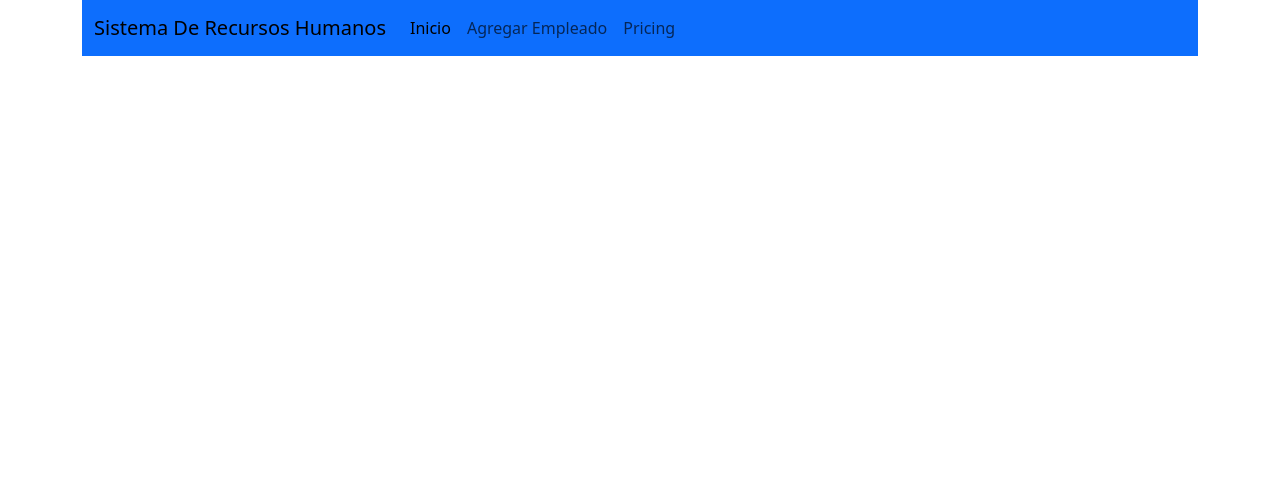
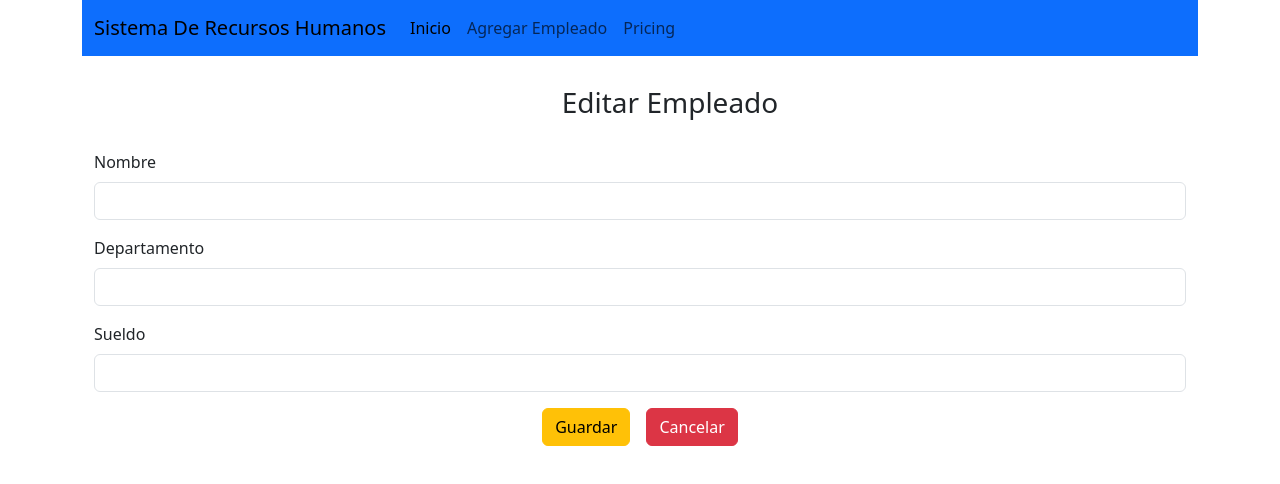
Before and after one commit to Nefta11/FrontendWeb-RH-App, a React (Create React App) app: page /editar/1 in a window 1280 px wide. Shown: the top 484 px of the page. Built offline with nearby package versions, Linux system fonts and the light colour scheme.

Commit message:
Agregar componente EditarEmpleado y enrutamiento correspondiente en App.jsx; actualizar ListadoEmpleados para incluir enlaces de edición y eliminación

```diff
--- a/src/App.jsx
+++ b/src/App.jsx
@@ -2,6 +2,7 @@ import { BrowserRouter, Route, Routes } from "react-router-dom";
 import ListadoEmpleados from "./empleados/ListadoEmpleados";
 import Navegacion from "./plantilla/Navegacion";
 import AgregarEmpleado from "./empleados/AgregarEmpleado";
+import EditarEmpleado from "./empleados/EditarEmpleado";
 
 function App() {
   return (
@@ -11,6 +12,7 @@ function App() {
         <Routes>
           <Route exact path="/" element={<ListadoEmpleados />} />
           <Route path="/agregar" element={<AgregarEmpleado />} />
+          <Route path="/editar/:id" element={<EditarEmpleado />} />
         </Routes>
       </BrowserRouter>
     </div>
--- /dev/null
+++ b/src/empleados/EditarEmpleado.jsx
@@ -0,0 +1,57 @@
+import axios from 'axios'
+import React, { useState } from 'react'
+import { useNavigate } from 'react-router-dom'
+
+export default function EditarEmpleado() {
+    let navegacion = useNavigate()
+    const [empleado, setEmpleado] = useState({
+        nombre: '',
+        departamento: '',
+        sueldo: ""
+    })
+
+    const { nombre, departamento, sueldo } = empleado
+
+    const onInputChange = (e) => {
+        //spred operator ... (expandir los valores del objeto)
+        setEmpleado({ ...empleado, [e.target.name]: e.target.value })
+    }
+
+    const onSubmit = async (e) => {
+        e.preventDefault()
+        const urlBase = "http://localhost:8080/rh.app/empleados";
+        await axios.post(urlBase, empleado)
+        // Redirigimos a la página principal
+        navegacion('/')
+    }
+
+    return (
+        <div className='container'>
+            <div className='container text-center' style={{ margin: '30px' }} >
+                <h3>Editar Empleado</h3>
+            </div>
+            <form onSubmit={(e) => onSubmit(e)} >
+                <div className="mb-3">
+                    <label htmlFor="nombre" className="form-label">Nombre</label>
+                    <input type="text" className="form-control" id="nombre" name='nombre' required={true}
+                        value={nombre} onChange={(e) => onInputChange(e)} />
+                </div>
+                <div className="mb-3">
+                    <label htmlFor="departamento" className="form-label">Departamento</label>
+                    <input type="text" className="form-control" id="departamento" name='departamento'
+                        value={departamento} onChange={(e) => onInputChange(e)} />
+                </div>
+                <div className="mb-3">
+                    <label htmlFor="sueldo" className="form-label">Sueldo</label>
+                    <input type="number" step="any" className="form-control" id="sueldo" name='sueldo'
+                        value={sueldo} onChange={(e) => onInputChange(e)} />
+                </div>
+                <div className='text-center'>
+                    <button
+                        className='btn btn-warning btn-m me-3'>Guardar</button>
+                    <a href='/' className='btn btn-danger btn-m'>Cancelar</a>
+                </div>
+            </form>
+        </div>
+    )
+}
--- a/src/empleados/ListadoEmpleados.jsx
+++ b/src/empleados/ListadoEmpleados.jsx
@@ -1,6 +1,7 @@
 import axios from 'axios';
 import React, { useEffect, useState } from 'react';
 import { NumericFormat } from 'react-number-format';
+import { Link } from 'react-router-dom';
 
 export default function ListadoEmpleados() {
 
@@ -34,6 +35,7 @@ export default function ListadoEmpleados() {
                         <th scope="col">Empleado</th>
                         <th scope="col">Departamento</th>
                         <th scope="col">Sueldo</th>
+                        <th></th>
                     </tr>
                 </thead>
                 <tbody>
@@ -47,6 +49,13 @@ export default function ListadoEmpleados() {
                                 thousandSeparator="," prefix={'$'}
                                 decimalScale={2} fixedDecimalScale />
                             </td>
+                            <td className='text-center'></td>
+                            <div className=''>
+                            <Link to={`/editar/${empleado.idEmpleado}`}
+                            className='btn btn-warning btn-sm me-3'>Editar</Link>
+                            <Link to={`/eliminar/${empleado.idEmpleado}`}
+                            className='btn btn-danger btn-sm'>Eliminar</Link>
+                            </div>
                         </tr>
                     ))}
                 </tbody>
```
